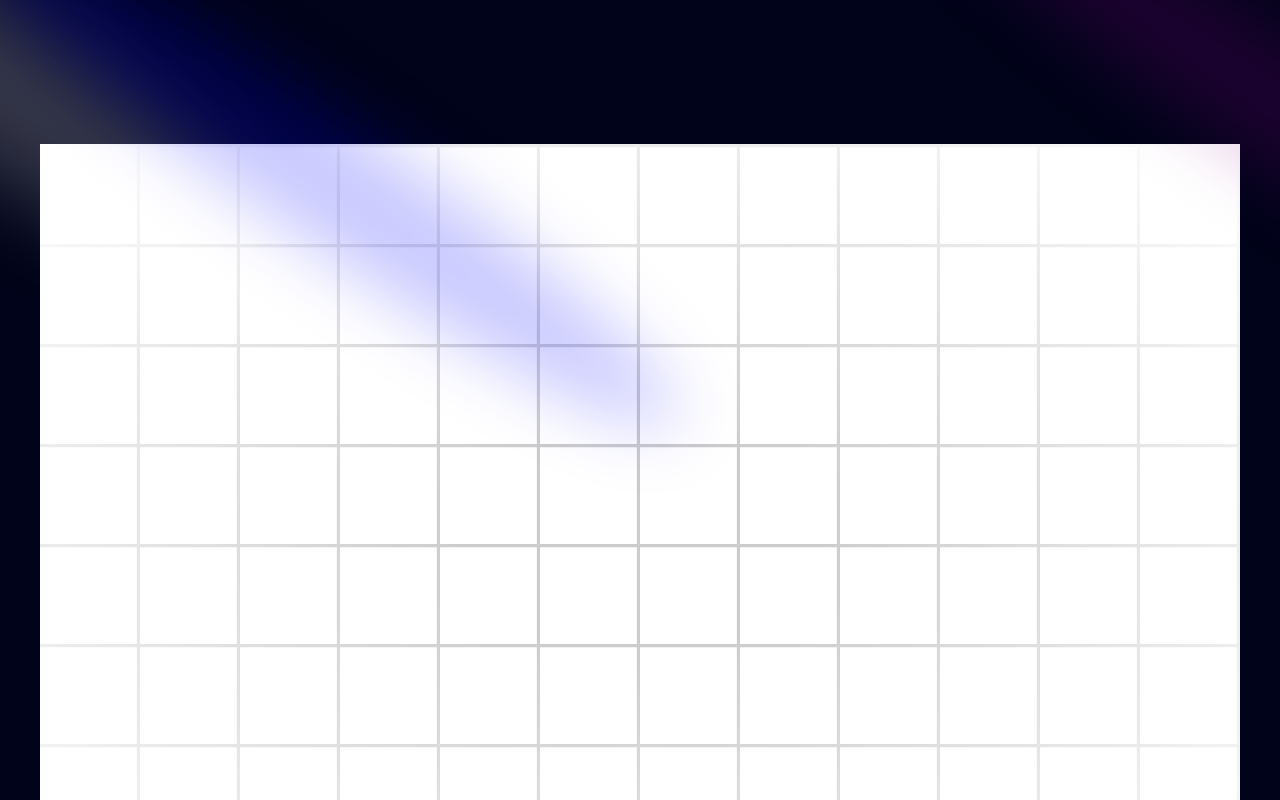
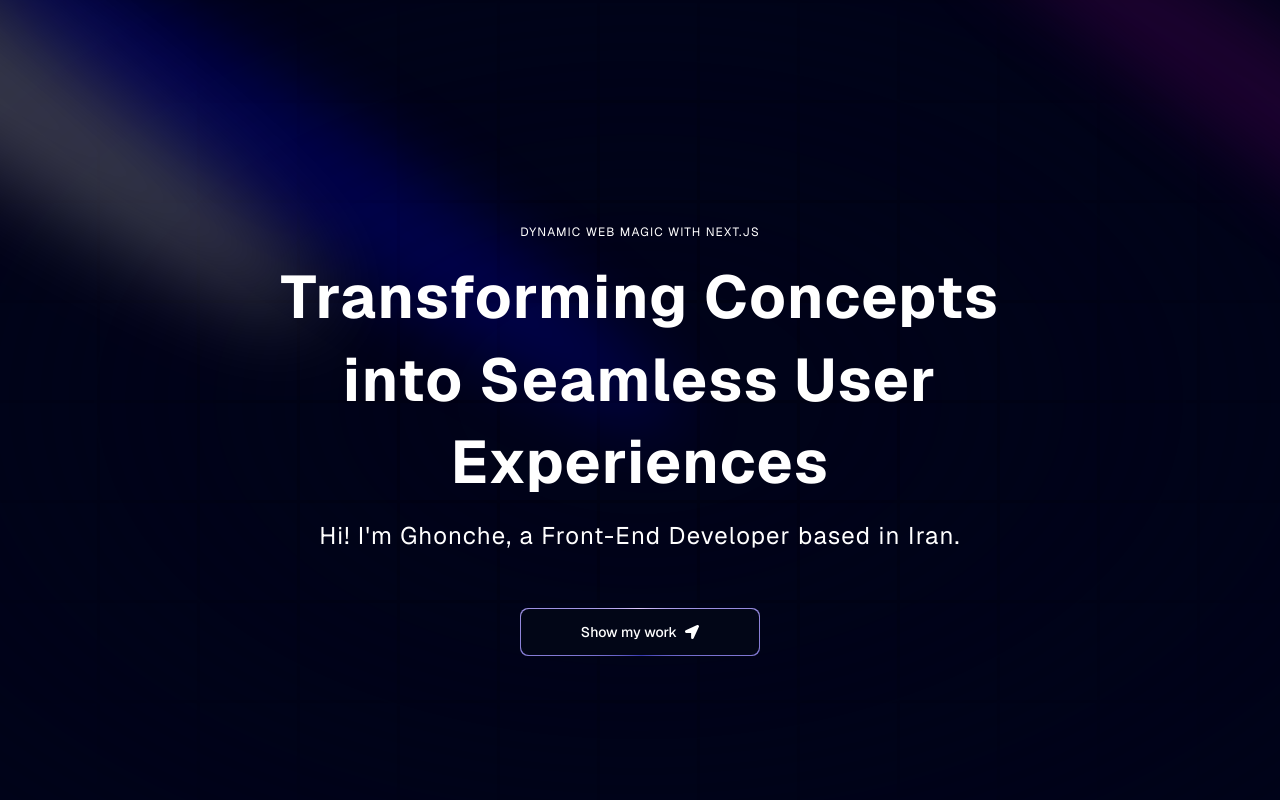
Before and after one commit to qhoncheh/Portfolio, a Next.js app: page / in a window 1280 px wide. Shown: the top 800 px of the page. Built offline with nearby package versions, Linux system fonts and the light colour scheme.

Commit message:
feat: enhance layout and components with theme support and animations

```diff
--- a/app/layout.tsx
+++ b/app/layout.tsx
@@ -1,16 +1,13 @@
 import type { Metadata } from "next";
-import { Geist, Geist_Mono } from "next/font/google";
+import { Geist } from "next/font/google";
 import "./globals.css";
+import { ThemeProvider } from "./provider";
 
 const geistSans = Geist({
   variable: "--font-geist-sans",
   subsets: ["latin"],
 });
 
-const geistMono = Geist_Mono({
-  variable: "--font-geist-mono",
-  subsets: ["latin"],
-});
 
 export const metadata: Metadata = {
   title: "Ghonche's Portfolio",
@@ -23,11 +20,19 @@
   children: React.ReactNode;
 }>) {
   return (
-    <html lang="en">
-      <body
-        className={`${geistSans.variable} ${geistMono.variable} antialiased`}
-      >
-        {children}
+    <html lang="en" suppressHydrationWarning>
+      <head>
+        <link rel="icon" href="/jsm-logo.png" sizes="any" />
+      </head>
+      <body className={geistSans.className}>
+        <ThemeProvider
+          attribute="class"
+          // defaultTheme="dark"
+          enableSystem
+          disableTransitionOnChange
+        >
+          {children}
+        </ThemeProvider>
       </body>
     </html>
   );
--- a/app/page.tsx
+++ b/app/page.tsx
@@ -3,7 +3,7 @@
 export default function Home() {
   return (
     <main className="relative bg-black-100 flex justify-center items-center flex-col overflow-hidden mx-auto sm:px-10 px-5">
-      <div className="max-w-7xl w-full">
+      <div className="max-w-7xl w-full bg-black-100">
         <Hero />
       </div>
     </main>
--- /dev/null
+++ b/app/provider.tsx
@@ -0,0 +1,9 @@
+"use client";
+
+import * as React from "react";
+import { ThemeProvider as NextThemesProvider, ThemeProviderProps } from "next-themes";
+
+
+export function ThemeProvider({ children, ...props }: ThemeProviderProps) {
+    return <NextThemesProvider {...props}>{children}</NextThemesProvider>;
+}
--- a/components/Hero.tsx
+++ b/components/Hero.tsx
@@ -1,17 +1,49 @@
+import { FaLocationArrow } from "react-icons/fa"
+import MagicButton from "./ui/MagicButton"
 import { Spotlight } from "./ui/Spotlight"
+import { TextGenerateEffect } from "./ui/TextGenerateEffect"
 
-const  Hero = () => {
+
+const Hero = () => {
   return (
-    <div className="pb-20 pt-36">
-        <div>
-            <Spotlight className="-top-40 -left-10 md:-left-32 md:-top-20 h-screen" fill="white"/>
-            <Spotlight className="top-10 left-full h-[80vh] w-[50vw]" fill="purple"/>
-            <Spotlight className="top-28 left-80 h-[80vh] w-[50vw]" fill="blue"/>
+    <div className='pb-20 pt-36'>
+      <div>
+        <Spotlight className='-top-40 -left-10 md:-left-32 md:-top-20 h-screen' fill='white' />
+        <Spotlight className='top-10 left-full h-[80vh] w-[50vw]' fill='purple' />
+        <Spotlight className='top-28 left-80 h-[80vh] w-[50vw]' fill='blue' />
       </div>
-      <div className="relative flex h-screen w-full items-center justify-center bg-white dark:bg-black-100 dark:bg-grid-white/[0.3] bg-grid-black/[0.2]">
-        <div className="pointer-events-none absolute inset-0 flex items-center justify-center dark:bg-black-100 bg-white [mask-image:radial-gradient(ellipse_at_center,transparent_20%,black)]"></div>
+
+      <div className="absolute top-0 left-0 h-screen w-full dark:bg-black-100 bg-black-100 dark:bg-grid-white/[0.05] bg-grid-black/[0.2] flex items-center justify-center">
+        <div className="absolute pointer-events-none inset-0 flex items-center justify-center dark:bg-black-100 bg-black-100 [mask-image:radial-gradient(ellipse_at_center,transparent_20%,black)]" />
+
+      </div>
+
+      <div className='flex justify-center relative my-20 z-10'>
+        <div className='max-w-[89vw] md:max-w-2xl lg:max-w-[60vw] flex flex-col items-center justify-center'>
+          <h2 className='uppercase tracking-widest text-xs text-center text-white max-w-80'>
+            Dynamic Web Magic with Next.js
+          </h2>
+
+          <TextGenerateEffect
+            className='text-center text-[40px] md:text-5xl lg:text-6xl'
+            words='Transforming Concepts into Seamless User Experiences'
+          />
+
+          <p className='text-center text-white md:tracking-wider mb-4 text-sm md:text-lg lg:text-2xl'>
+            Hi! I&apos;m Ghonche, a Front-End Developer based in Iran.
+          </p>
+
+          <a href='#about'>
+            <MagicButton
+              title='Show my work'
+              icon={<FaLocationArrow />}
+              position='right'
+            />
+          </a>
+        </div>
       </div>
     </div>
   )
 }
+
 export default Hero
--- /dev/null
+++ b/components/ui/MagicButton.tsx
@@ -0,0 +1,44 @@
+import React from "react";
+
+/**
+ *  UI: border magic from tailwind css btns
+ *  Link: https://ui.aceternity.com/components/tailwindcss-buttons
+ *
+ *  change border radius to rounded-lg
+ *  add margin of md:mt-10
+ *  remove focus:ring-2 focus:ring-slate-400 focus:ring-offset-2 focus:ring-offset-slate-50
+ */
+const MagicButton = ({
+    title,
+    icon,
+    position,
+    handleClick,
+    otherClasses,
+}: {
+    title: string;
+    icon: React.ReactNode;
+    position: string;
+    handleClick?: () => void;
+    otherClasses?: string;
+}) => {
+    return (
+        <button
+            className="relative inline-flex h-12 w-full md:w-60 md:mt-10 overflow-hidden rounded-lg p-[1px] focus:outline-none"
+            onClick={handleClick}
+        >
+            <span className="absolute inset-[-1000%] animate-[spin_2s_linear_infinite] bg-[conic-gradient(from_90deg_at_50%_50%,#E2CBFF_0%,#393BB2_50%,#E2CBFF_100%)]" />
+
+            {/* remove px-3 py-1, add px-5 gap-2 */}
+            <span
+                className={`inline-flex h-full w-full cursor-pointer items-center justify-center rounded-lg
+             bg-slate-950 px-7 text-sm font-medium text-white backdrop-blur-3xl gap-2 ${otherClasses}`}
+            >
+                {position === "left" && icon}
+                {title}
+                {position === "right" && icon}
+            </span>
+        </button>
+    );
+};
+
+export default MagicButton;
--- /dev/null
+++ b/components/ui/TextGenerateEffect.tsx
@@ -0,0 +1,60 @@
+"use client";
+import { useEffect } from "react";
+import { motion, stagger, useAnimate } from "framer-motion";
+import { cn } from "@/utils/cn";
+
+
+export const TextGenerateEffect = ({
+    words,
+    className,
+}: {
+    words: string;
+    className?: string;
+}) => {
+    const [scope, animate] = useAnimate();
+    const wordsArray = words.split(" ");
+    useEffect(() => {
+        console.log(wordsArray);
+        animate(
+            "span",
+            {
+                opacity: 1,
+            },
+            {
+                duration: 2,
+                delay: stagger(0.2),
+            }
+        );
+    }, [scope.current]);
+
+    const renderWords = () => {
+        return (
+            <motion.div ref={scope}>
+                {wordsArray.map((word, idx) => {
+                    return (
+                        <motion.span
+                            key={word + idx}
+                            // change here if idx is greater than 3, change the text color to #CBACF9
+                            className={` ${idx > 3 ? "text-white" : "dark:text-purple text-white"
+                                } opacity-0`}
+                        >
+                            {word}{" "}
+                        </motion.span>
+                    );
+                })}
+            </motion.div>
+        );
+    };
+
+    return (
+        <div className={cn("font-bold", className)}>
+            {/* mt-4 to my-4 */}
+            <div className="my-4">
+                {/* remove  text-2xl from the original */}
+                <div className=" dark:text-white text-black leading-snug tracking-wide">
+                    {renderWords()}
+                </div>
+            </div>
+        </div>
+    );
+};
--- a/package.json
+++ b/package.json
@@ -14,8 +14,10 @@
     "install": "^0.13.0",
     "mini-svg-data-uri": "^1.4.4",
     "next": "15.1.4",
+    "next-themes": "^0.4.6",
     "react": "^19.0.0",
     "react-dom": "^19.0.0",
+    "react-icons": "^5.5.0",
     "tailwind-merge": "^2.6.0",
     "tailwindcss-animate": "^1.0.7"
   },
```
Also changed, not shown: 1 other file (tests, documents, lock files or other folders).
